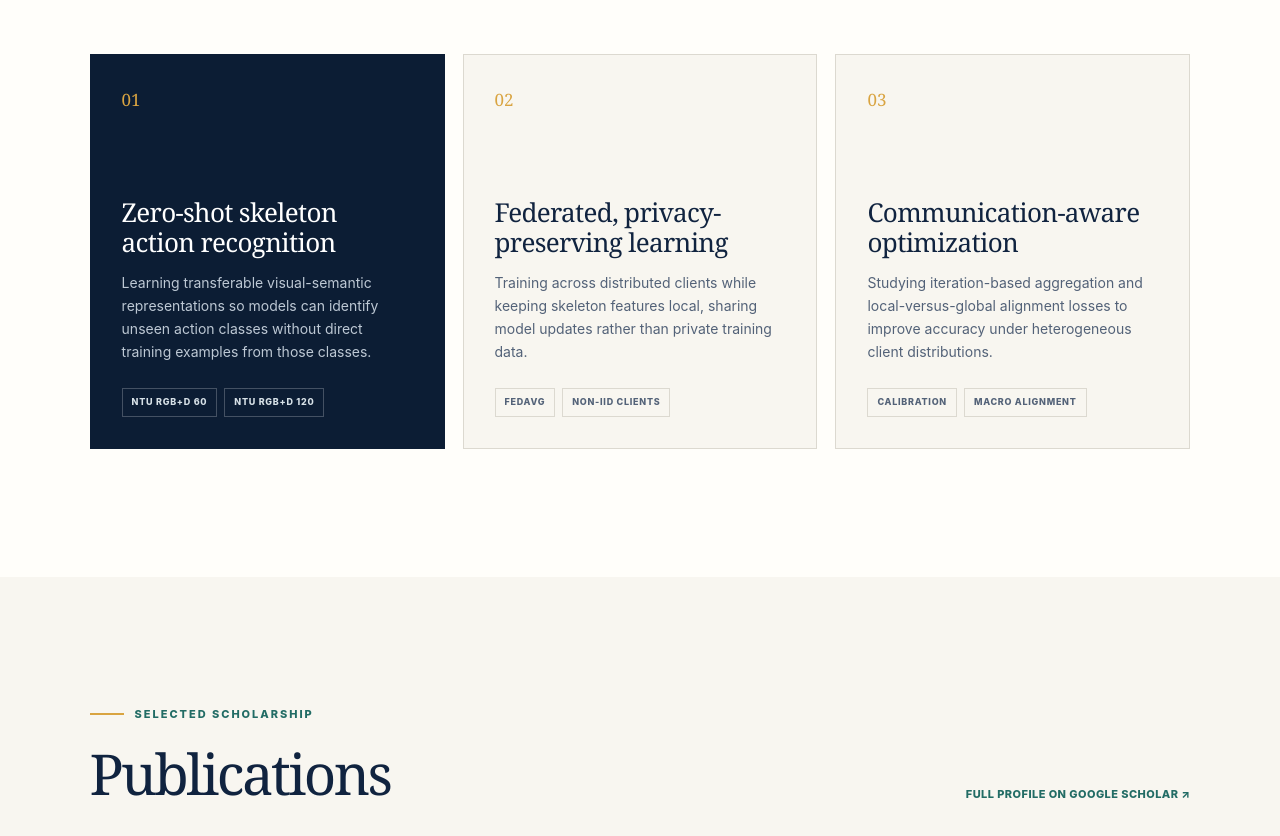
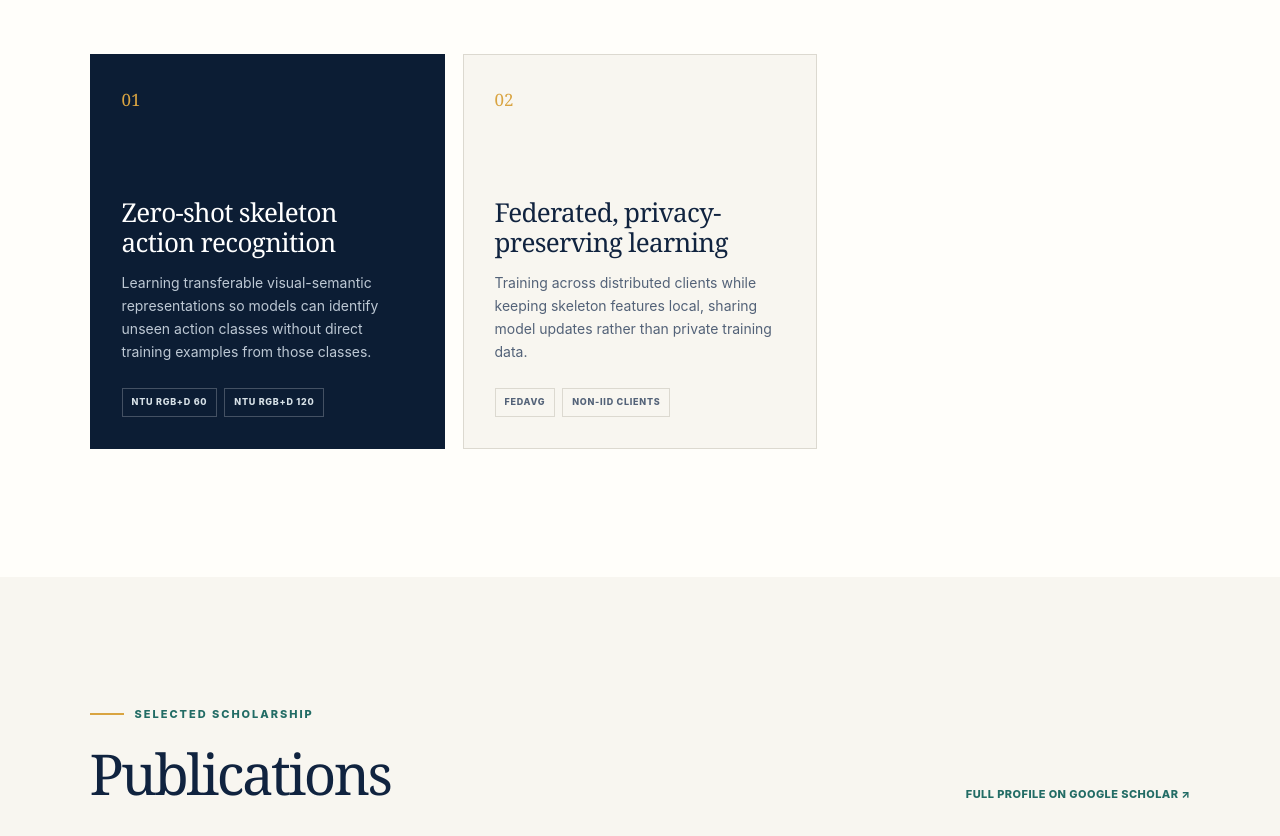
Before and after one commit to malihachowdhury23/malihachowdhury23.github.io, a plain HTML site: page index.html in a window 1280 px wide. Shown: the part 1147-1983 px from the top of the page. Drawn offline with Linux system fonts and the light colour scheme.

Commit message:
Update index.html

```diff
--- a/index.html
+++ b/index.html
@@ -96,7 +96,7 @@
             </p>
             <div class="card-tags"><span>FedAvg</span><span>Non-IID clients</span></div>
           </article>
-          <article class="work-card">
+          <!-- <article class="work-card">
             <div class="card-index">03</div>
             <h3>Communication-aware optimization</h3>
             <p>
@@ -104,7 +104,7 @@
               to improve accuracy under heterogeneous client distributions.
             </p>
             <div class="card-tags"><span>Calibration</span><span>Macro alignment</span></div>
-          </article>
+          </article> -->
         </div>
       </section>
 
```
